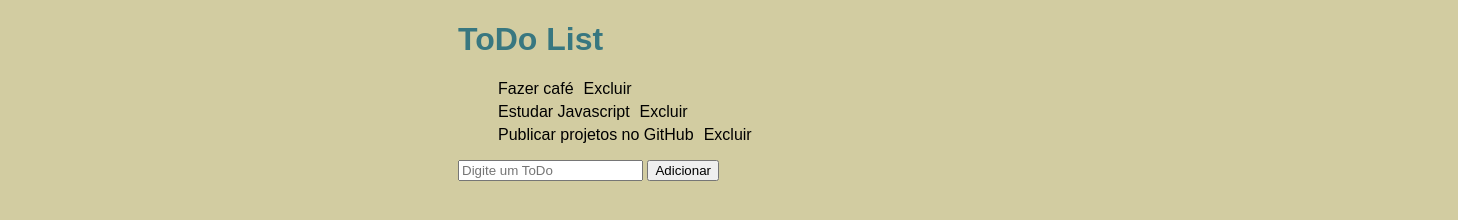
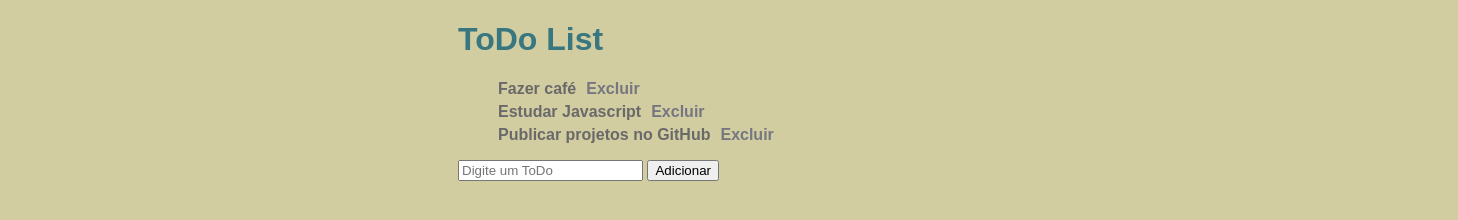
Before and after one commit to CarlaPaiva/TodoList, a plain HTML site: page index.html in a window 1280 px wide. Shown: the whole page, 1458 px wide, since content can reach past the window. Drawn offline with Linux system fonts and the light colour scheme.

Commit message:
Arrumando cores

```diff
--- a/styles.css
+++ b/styles.css
@@ -1,18 +1,22 @@
 body{
     background-color: #d2cca1;
     font-family: Arial, Helvetica, sans-serif;
-    font-weight: 200;
+    color: #696969;
 }
 
 #app {
     display: block;
     height: auto;
-    width: 300px;
+    width: 1000px;
     margin-left: 450px;
 }
 
 #app h1{
     color: #387780;
+    font-weight: 600;
+}
+
+#app ul{
     font-weight: 600;
 }
 
@@ -24,12 +28,12 @@ body{
 #app ul a{
     margin-left: 10px;
     text-decoration-line: none;
-    color: black;
+    color: #757780;
 }
 
 #app ul a:hover{
     color: #e83151;
-    font-weight: bold;
+    font-weight: 800;
 }
 
 #app button{
```
